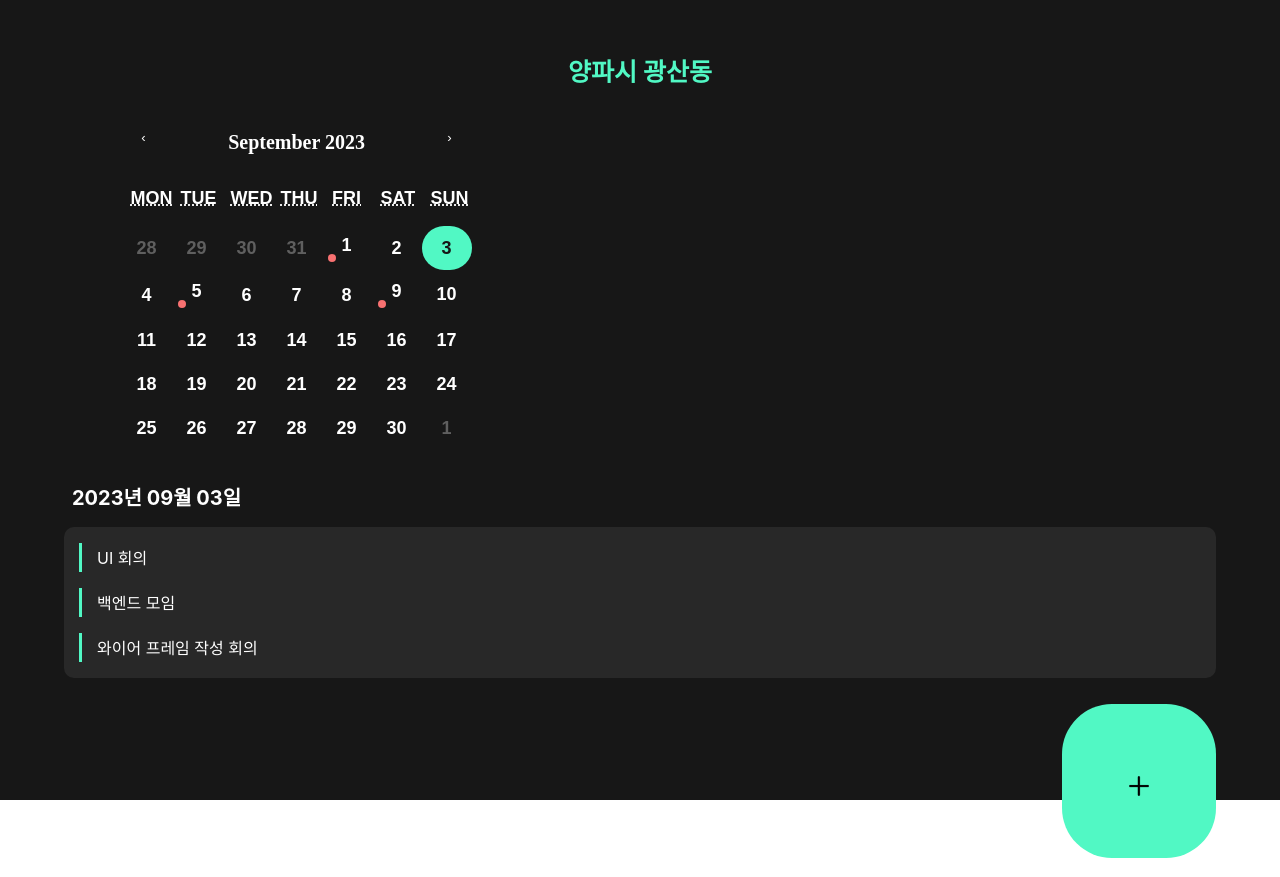
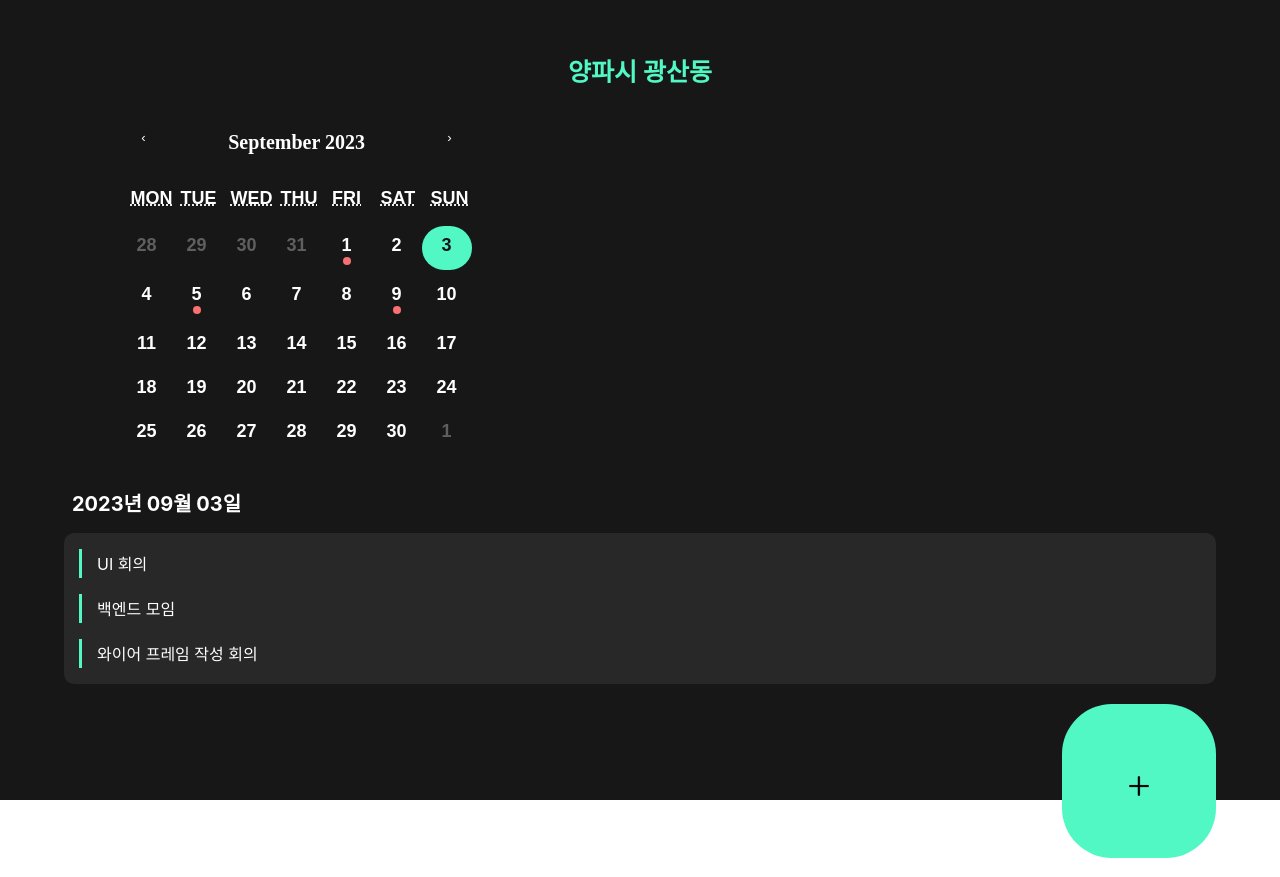
Before and after one commit to whatever-mentoring/Whatssue-FE, a React (Create React App) app: page / in a window 1280 px wide. Built offline with nearby package versions, Linux system fonts and the light colour scheme.

Commit message:
Style: 캘린더 날짜 수평 정렬

```diff
--- a/src/components/calendar/MyCalendar.css
+++ b/src/components/calendar/MyCalendar.css
@@ -43,12 +43,17 @@
     font-weight: bold;
     width: 44px;
     height: 44px;
+    text-align: center;
   }
 
 .react-calendar__tile{
     color: #fff;
     font-size: 18px;
     font-weight: bold;
+    display: flex;
+    flex-direction: column;
+    text-align: center;
+    align-items: center;;
 }
 
 .react-calendar__month-view__days__day--neighboringMonth{
@@ -150,12 +155,13 @@
   }
 
 
-
   .dot {
     height: 8px;
     width: 8px;
     background-color: #f87171;
     border-radius: 50%;
-    display: flex;
-    /* margin-left: 1px; */
+    /* display: flex; */
+    /* display: inline-block; */
+    text-align: center;
+    margin-top: 3px;
   }
```
